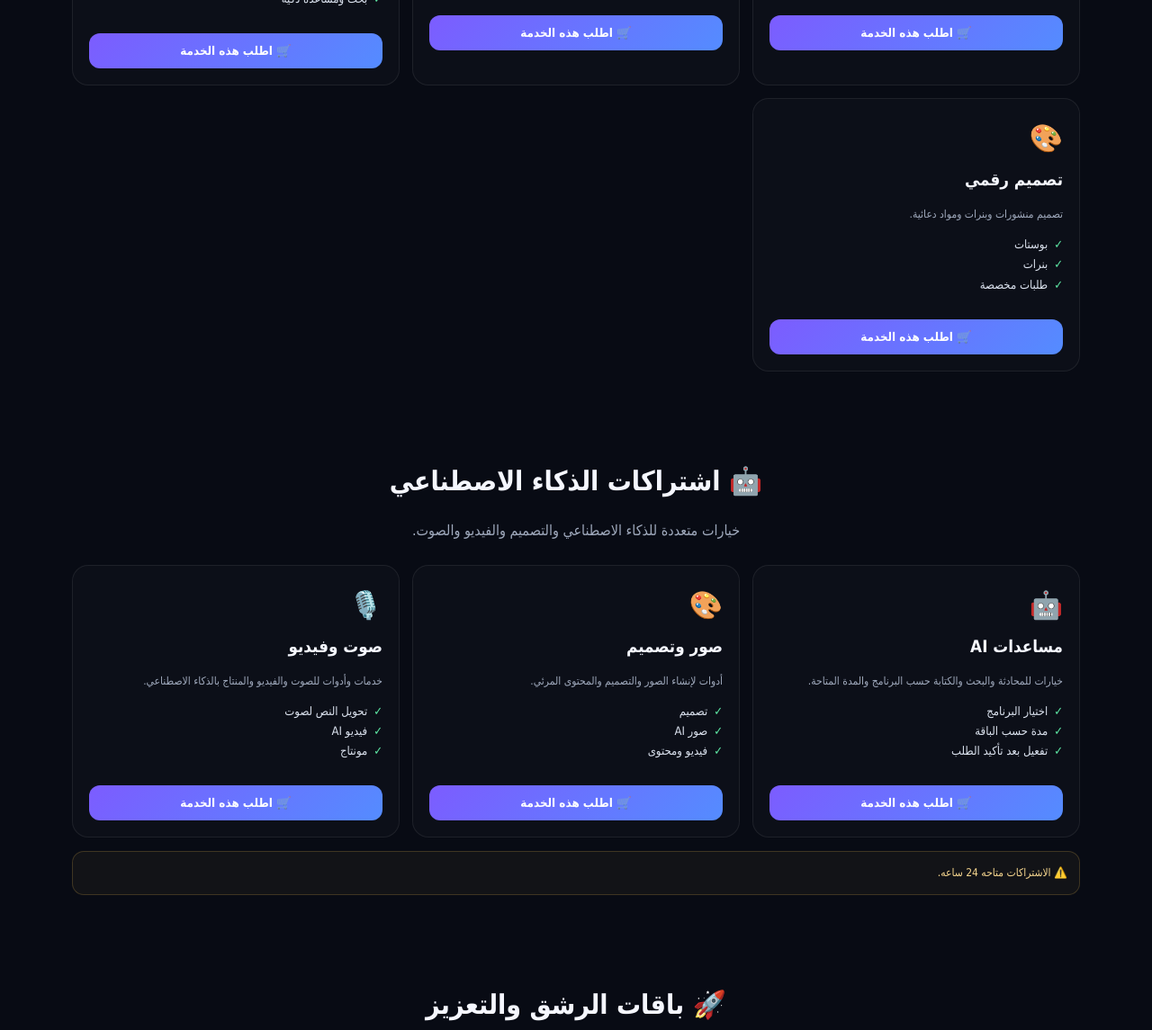
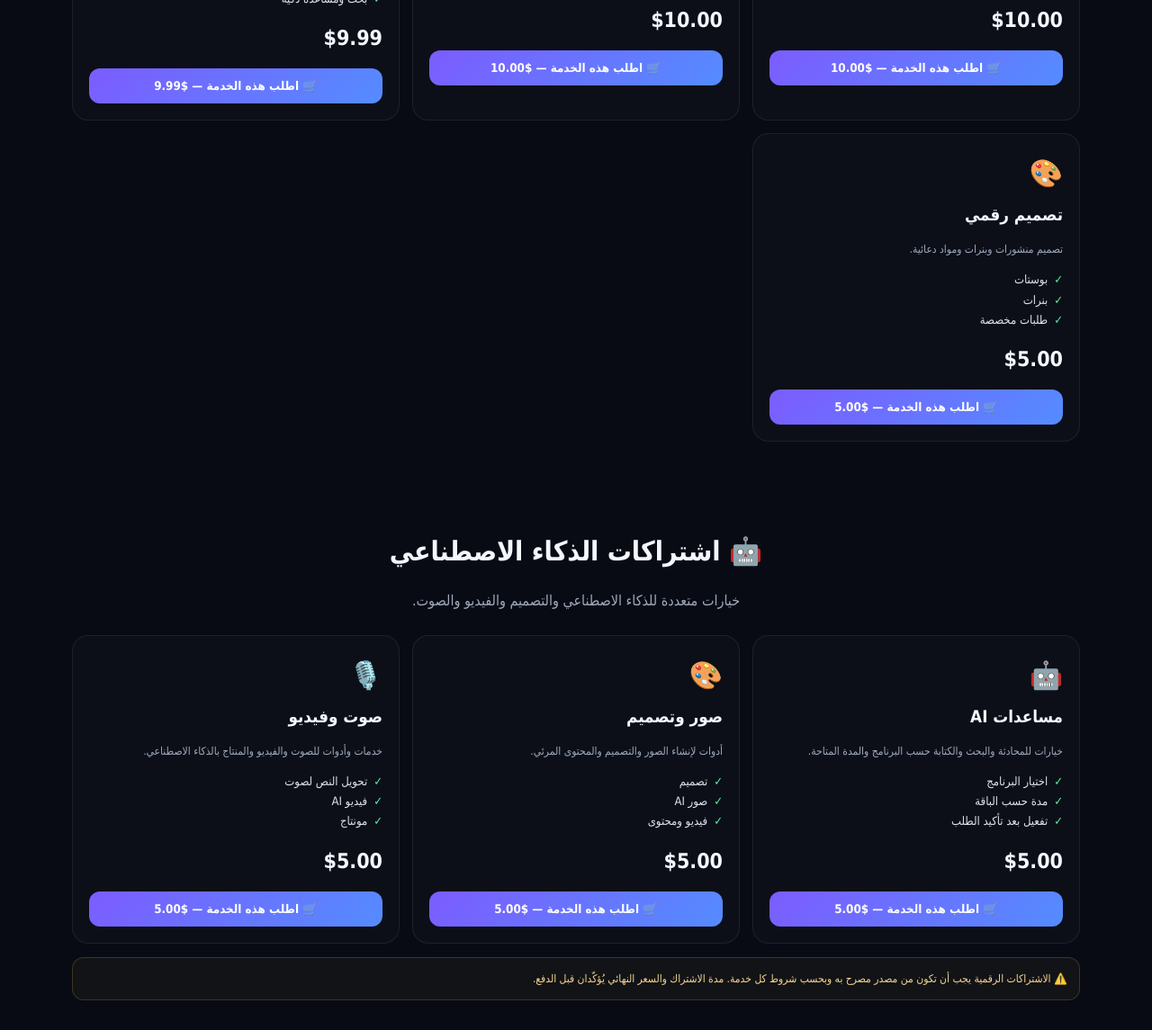
Before and after one commit to Gokar-54/cryptocurrency-in-As-Suwayda, a plain HTML site: page index.html in a window 1280 px wide. Shown: the part 1260-2405 px from the top of the page at 90% size. Drawn offline with Linux system fonts and the light colour scheme.

Commit message:
Modify subscription note and service button handling
Updated subscription note and service button creation logic.

```diff
--- a/index.html
+++ b/index.html
@@ -29,7 +29,7 @@ footer{border-top:1px solid #ffffff12;padding:25px 0;color:#8993a8;font-size:12p
 <div class="card"><div class="emoji">🎨</div><h3>صور وتصميم</h3><p>أدوات لإنشاء الصور والتصميم والمحتوى المرئي.</p><ul><li>تصميم</li><li>صور AI</li><li>فيديو ومحتوى</li></ul></div>
 <div class="card"><div class="emoji">🎙️</div><h3>صوت وفيديو</h3><p>خدمات وأدوات للصوت والفيديو والمنتاج بالذكاء الاصطناعي.</p><ul><li>تحويل النص لصوت</li><li>فيديو AI</li><li>مونتاج</li></ul></div>
 </div>
-<div class="note">⚠️ الاشتراكات متاحه 24 ساعه.</div>
+<div class="note">⚠️ الاشتراكات الرقمية يجب أن تكون من مصدر مصرح به وبحسب شروط كل خدمة. مدة الاشتراك والسعر النهائي يُؤكّدان قبل الدفع.</div>
 </div></section>
 
 <section id="boost-info"><div class="w">
@@ -42,7 +42,7 @@ footer{border-top:1px solid #ffffff12;padding:25px 0;color:#8993a8;font-size:12p
 <div class="card"><div class="emoji">🔵</div><h3>Facebook</h3><p>تعزيز المتابعين والتفاعل حسب الخدمة.</p><ul><li>صفحة أو منشور</li><li>باقات متعددة</li><li>متابعة الطلب</li></ul></div>
 <div class="card"><div class="emoji">𝕏</div><h3>X / Threads</h3><p>خدمات تعزيز للحسابات والمنشورات.</p><ul><li>اختيار المنصة</li><li>كمية حسب الطلب</li><li>دعم Telegram</li></ul></div>
 </div>
-<div class="note">ℹ️ النتائج والكميات والسرعة تختلف حسب المنصة والخدمة. لا نطلب كلمة مرور الحساب، و نضمن نتائج ثابتة عندما تكون الخدمة خاضعة لسياسات أو تغييرات المنصة.</div>
+<div class="note">ℹ️ النتائج والكميات والسرعة تختلف حسب المنصة والخدمة. لا نطلب كلمة مرور الحساب، ولا نضمن نتائج ثابتة عندما تكون الخدمة خاضعة لسياسات أو تغييرات المنصة.</div>
 </div></section>
 
 <section id="platforms"><div class="w"><div class="head"><h2>باقات منصات السوشيال</h2><p>اختر المنصة ثم الباقة المناسبة. الكميات والأسعار قابلة للتعديل.</p></div><div class="services">
@@ -105,24 +105,49 @@ function render(c="all"){document.getElementById("products").innerHTML=P.filter(
 function add(id){let x=P.find(a=>a[0]==id),q=cart.find(a=>a[0]==id);q?q[5]++:cart.push([...x,1]);renderCart();document.getElementById("order").scrollIntoView({behavior:"smooth"})}
 function renderCart(){let e=document.getElementById("cart");if(!cart.length){e.innerHTML='<p style="color:#9fa9bc;text-align:center">السلة فارغة.</p>';document.getElementById("total").textContent="$0.00";return}e.innerHTML=cart.map((x,i)=>`<div class="row"><span>${x[2]} × ${x[5]}</span><button class="del" onclick="del(${i})">حذف</button></div>`).join("");document.getElementById("total").textContent=money(cart.reduce((s,x)=>s+x[3]*x[5],0))}
 function del(i){cart.splice(i,1);renderCart()}function clearCart(){cart=[];renderCart()}
+const SERVICE_PRICES={
+ 'إعلانات ممولة':10,
+ 'تعزيز السوشيال':10,
+ 'اشتراكات الذكاء الاصطناعي':9.99,
+ 'تصميم رقمي':5,
+ 'Instagram':10,
+ 'TikTok':10,
+ 'YouTube':10,
+ 'Telegram':8,
+ 'Facebook':10,
+ 'X / Threads':8,
+ 'Multi-Social':20
+};
+
 function serviceToOrder(btn){
  let card=btn.closest('.card');
  let title=card?card.querySelector('h3')?.textContent.trim():'خدمة';
+ let price=Number(btn.dataset.price||0);
+ let emoji=card?.querySelector('.emoji')?.textContent.trim()||'🛒';
+ let existing=cart.find(x=>x[0]===('service-'+title));
+ if(existing){existing[5]++;}
+ else{cart.push(['service-'+title,'service',title,price,emoji,1]);}
  document.getElementById('notes').value='الخدمة المطلوبة: '+title;
-document.getElementById('account').focus();
+ renderCart();
  document.getElementById('order').scrollIntoView({behavior:'smooth'});
 }
 
 document.addEventListener('DOMContentLoaded',()=>{
  document.querySelectorAll('.services .card').forEach(card=>{
-   if(!card.querySelector('.service-btn')){
+   if(card.querySelector('.service-btn')) return;
+   let title=card.querySelector('h3')?.textContent.trim()||'خدمة';
+   let price=SERVICE_PRICES[title] ?? 5;
+   let priceEl=document.createElement('div');
+   priceEl.className='price';
+   priceEl.textContent=price?'$'+price.toFixed(2):'حسب الطلب';
+   card.appendChild(priceEl);
    let b=document.createElement('button');
    b.className='service-btn';
    b.type='button';
-     b.textContent='🛒 اطلب هذه الخدمة';
+   b.dataset.price=price;
+   b.textContent=price?'🛒 اطلب هذه الخدمة — $'+price.toFixed(2):'🛒 اطلب هذه الخدمة';
    b.onclick=()=>serviceToOrder(b);
    card.appendChild(b);
-   }
  });
 });
 
```
Lines whose indentation alone changed are shown as unchanged.
